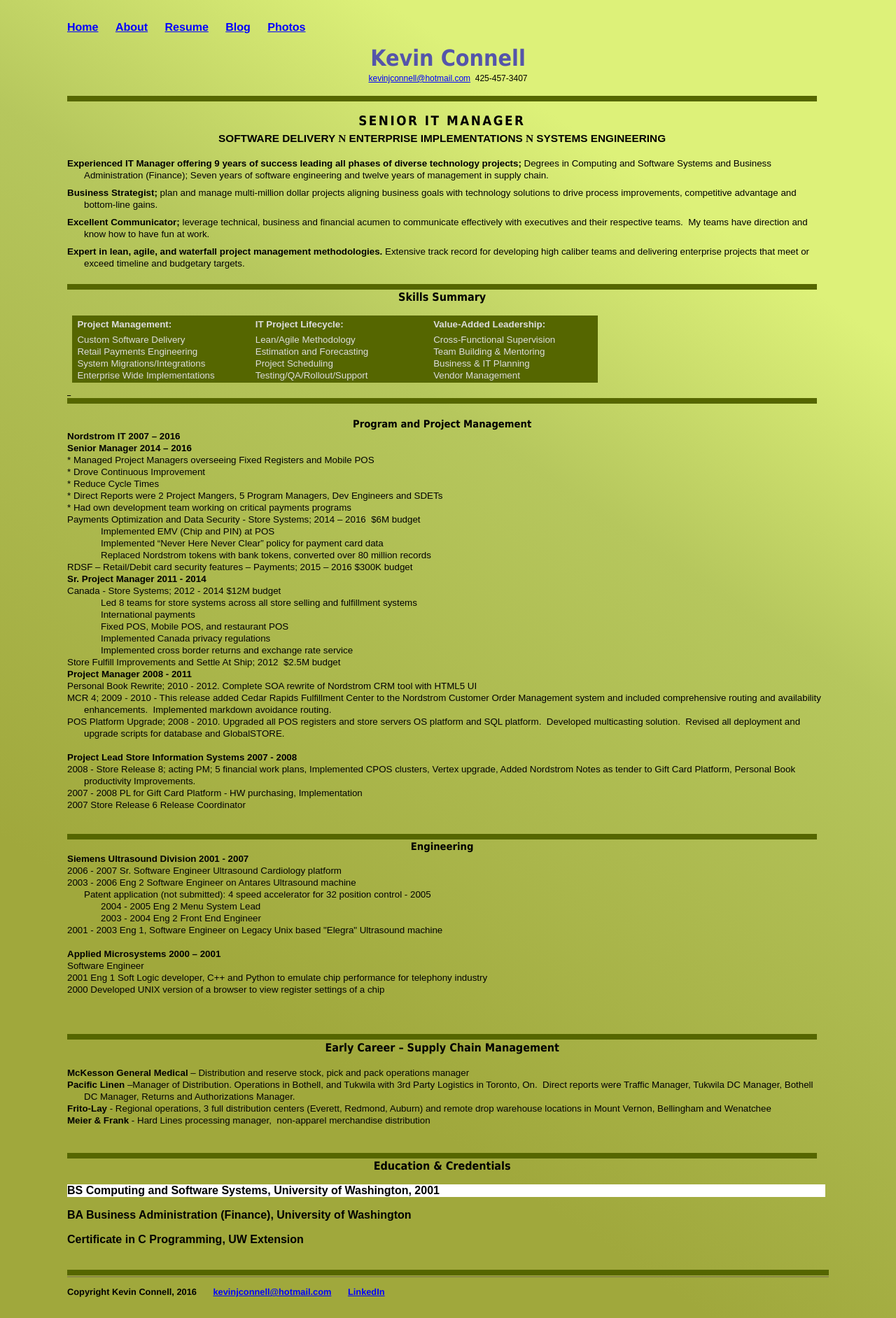
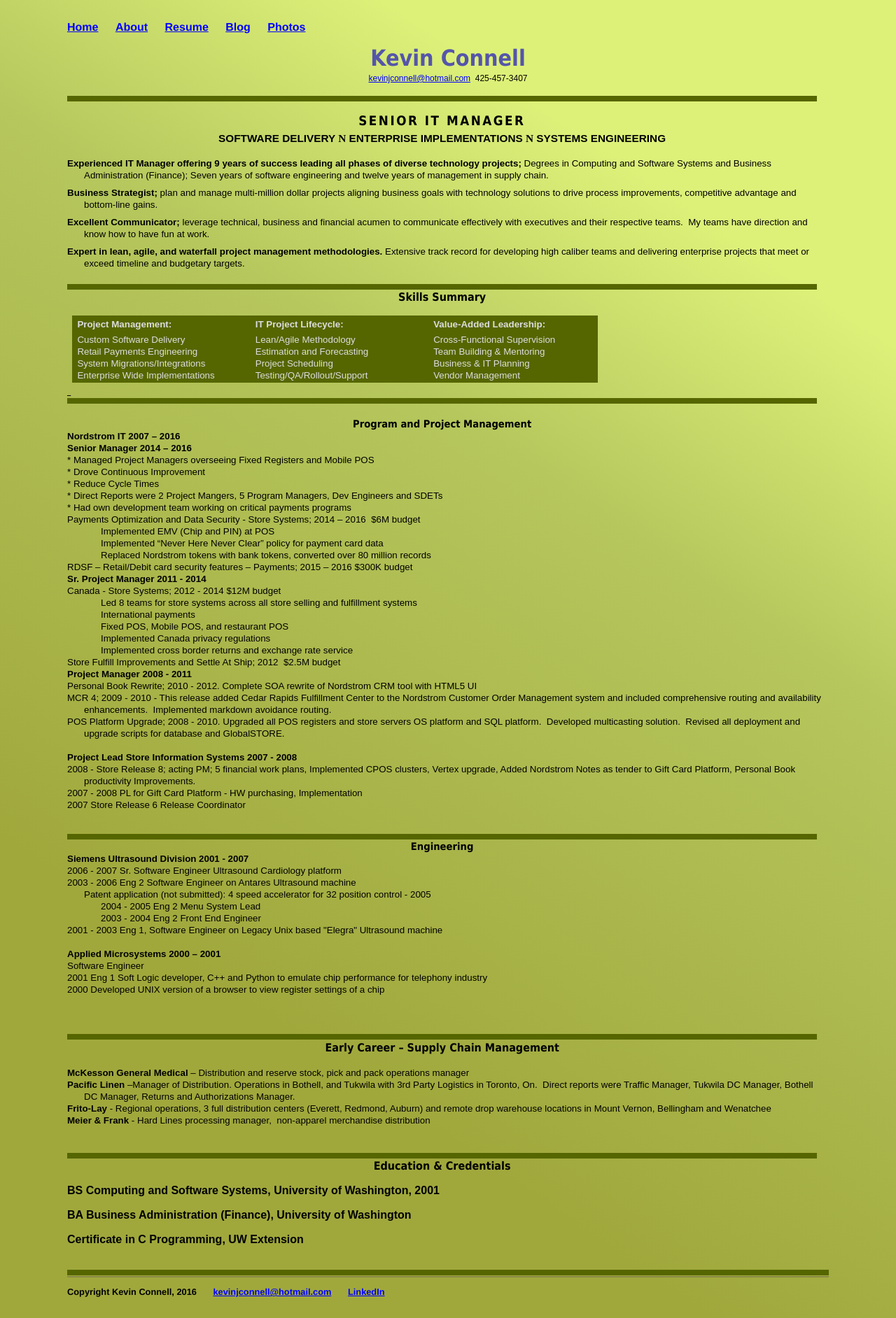
Before and after one commit to mo4dawg/mo4dawg.github.io, a Jekyll site: the page built from CV/index.html, in a window 1280 px wide. Shown: the whole page at 70% size. Built offline with Jekyll 4.4.1, drawn with Linux system fonts in a browser that asks for light colours.

Commit message:
Update index.html

```diff
--- a/CV/index.html
+++ b/CV/index.html
@@ -874,7 +874,7 @@
 "Times New Roman"'><o:p>&nbsp;</o:p></span></b></span></p>
 
 <p class=MsoNormal style='margin-top:0in;margin-right:.05in;margin-bottom:0in;
-margin-left:0in;margin-bottom:.0001pt;line-height:normal;background:white'><span
+margin-left:0in;margin-bottom:.0001pt;line-height:normal'><span
 style='mso-bookmark:top'><b style='mso-bidi-font-weight:normal'><span
 style='font-size:12.0pt;font-family:"Arial","sans-serif";mso-fareast-font-family:
 "Times New Roman"'>BS Computing and Software Systems, University of Washington,  2001</span></b></span><span
```
